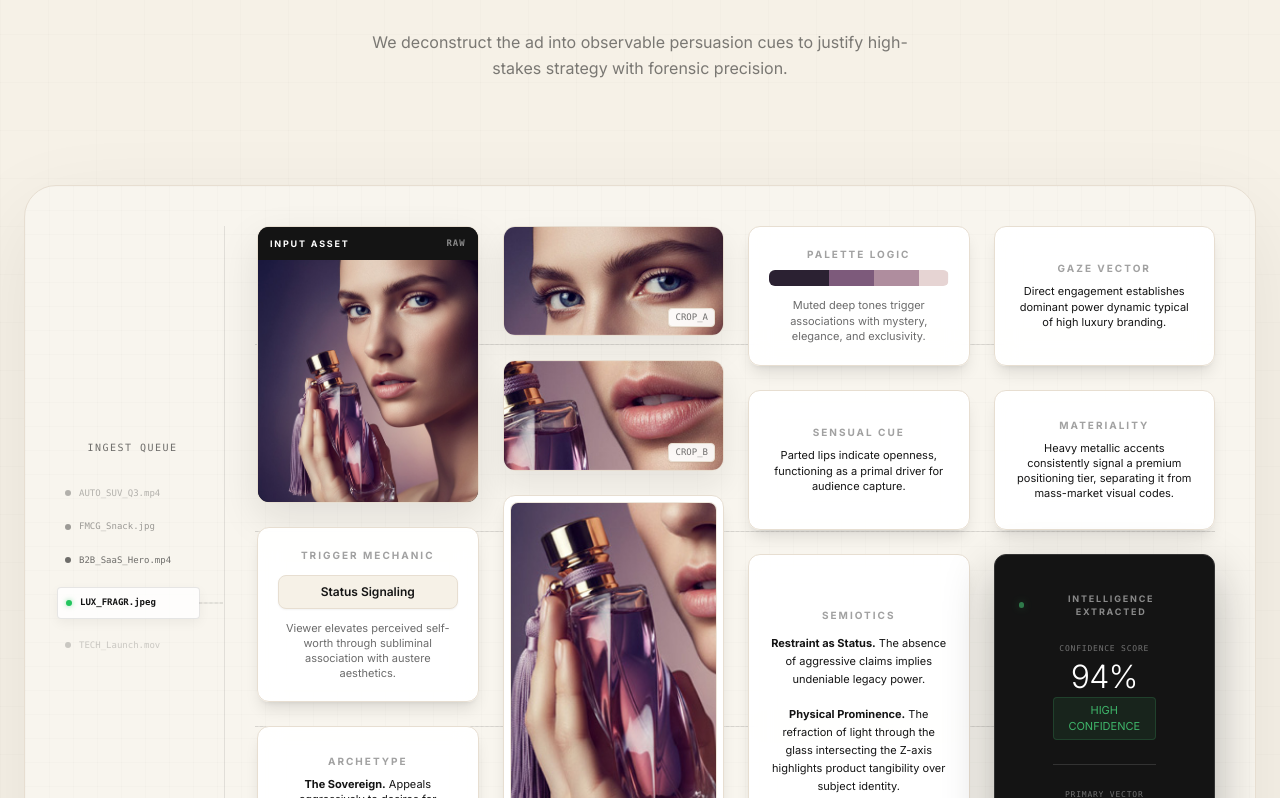
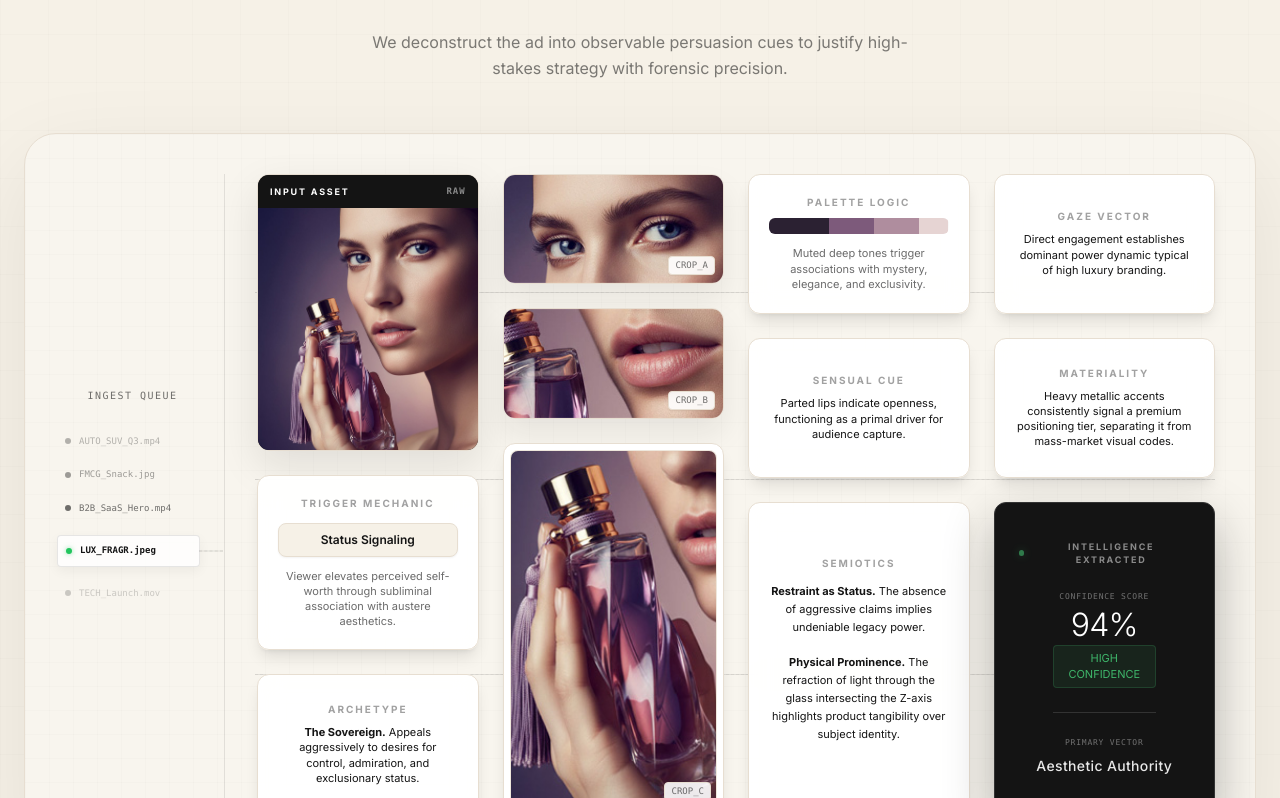
Before and after one commit to popvisly/visual-decompiler, a Next.js app: page / in a window 1280 px wide. Shown: the part 782-1580 px from the top of the page. Built offline with nearby package versions, Linux system fonts and the light colour scheme; no server answers.

Commit message:
UI: Halve spacing between Hero header and mockup

```diff
--- a/src/components/marketing/Hero.tsx
+++ b/src/components/marketing/Hero.tsx
@@ -85,7 +85,7 @@ export default function Hero({ headline, subhead, ctaPrimary, ctaSecondary, stag
                 </div>
 
                 {/* Mockup Title area (Sovereign Style) */}
-                <div className="mt-24 mb-16 flex flex-col items-center gap-6">
+                <div className="mt-24 mb-8 flex flex-col items-center gap-6">
                     <span className="text-[10px] font-bold tracking-[0.4em] uppercase text-[#C1A67B]">
                         Forensic Intelligence
                     </span>
--- a/src/components/marketing/HeroNodeGraph.tsx
+++ b/src/components/marketing/HeroNodeGraph.tsx
@@ -19,7 +19,7 @@ export default function HeroNodeGraph({ stageImage }: Props) {
     };
 
     return (
-        <div className="w-full max-w-[1440px] mx-auto min-h-[600px] rounded-[32px] overflow-hidden border border-[#E7DED1] shadow-[0_30px_90px_rgba(20,20,20,0.08)] bg-[#F8F5EE] p-6 lg:p-10 my-10 relative flex flex-col xl:flex-row gap-8">
+        <div className="w-full max-w-[1440px] mx-auto min-h-[600px] rounded-[32px] overflow-hidden border border-[#E7DED1] shadow-[0_30px_90px_rgba(20,20,20,0.08)] bg-[#F8F5EE] p-6 lg:p-10 mt-5 mb-10 relative flex flex-col xl:flex-row gap-8">
 
             {/* Background grid for technical feel */}
             <div className="pointer-events-none absolute inset-0 opacity-[0.35] [background-image:linear-gradient(rgba(20,20,20,0.04)_1px,transparent_1px),linear-gradient(90deg,rgba(20,20,20,0.04)_1px,transparent_1px)] [background-size:24px_24px]" />
```
